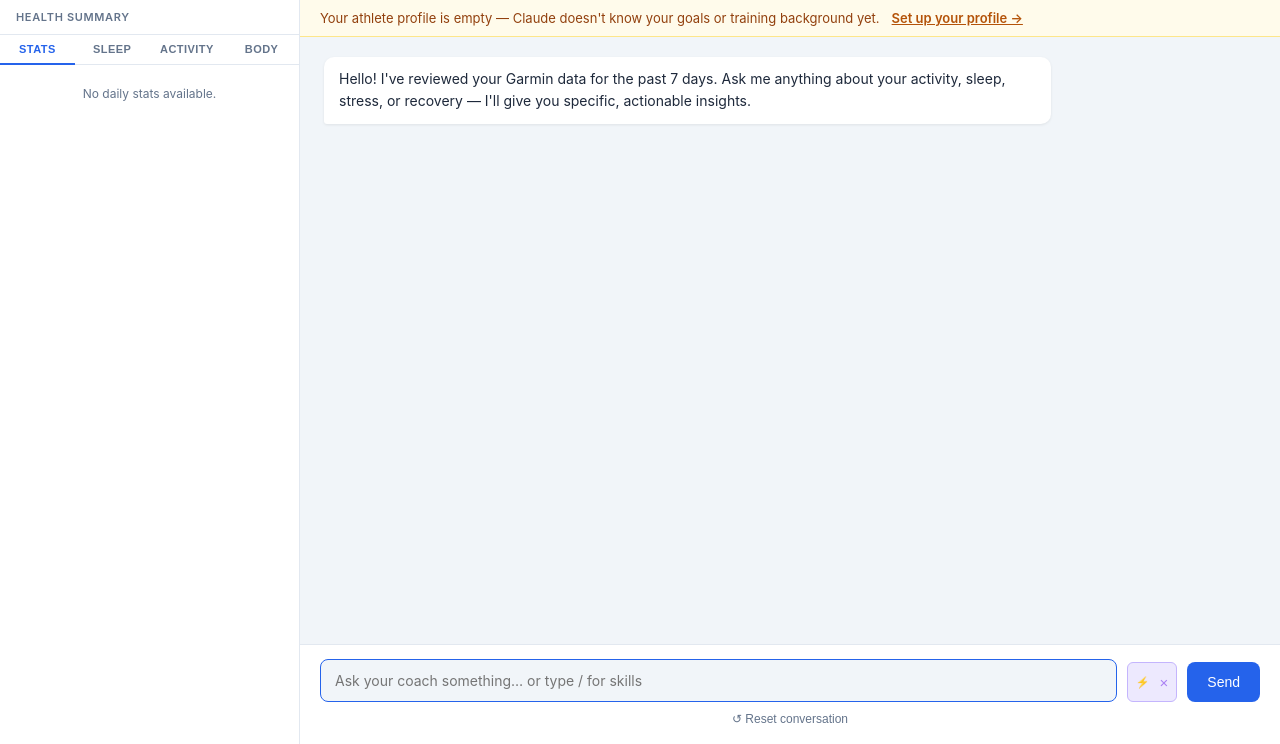
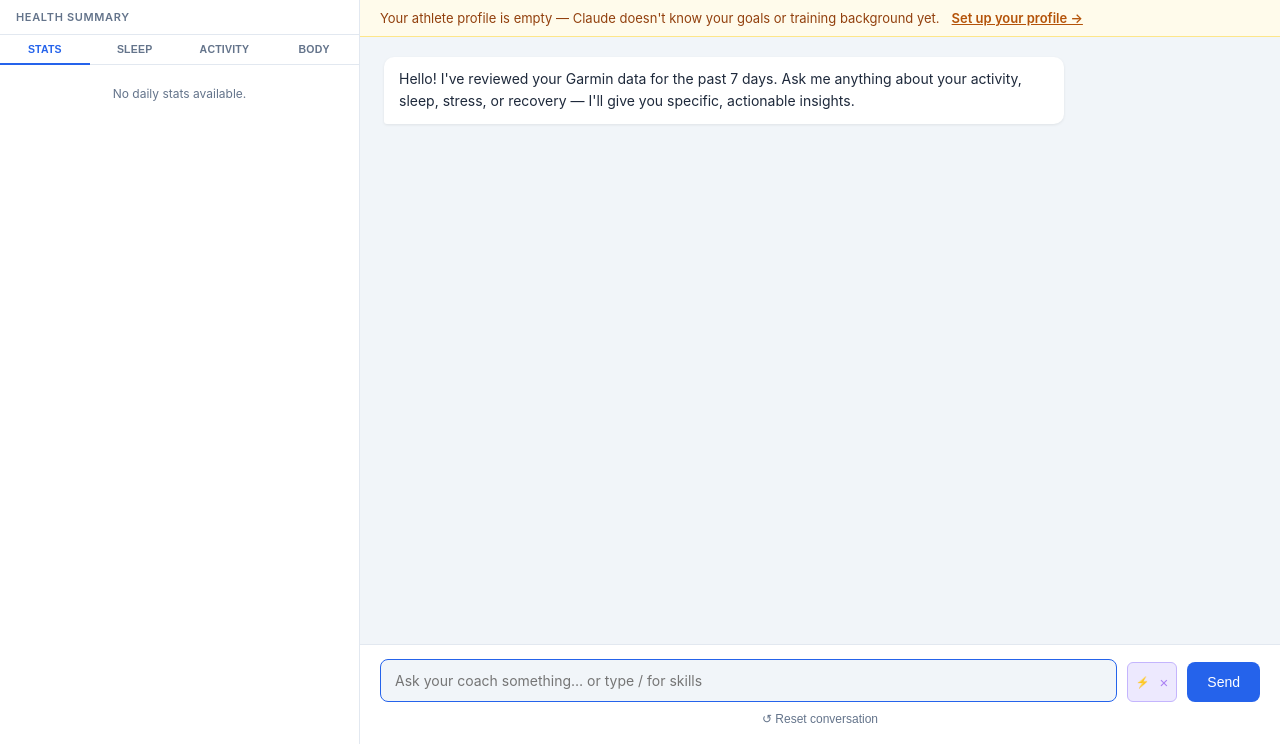
Before and after one commit to duvalcyril/Claude4Garmin, a FastAPI app: template templates/index.html in a window 1280 px wide. Shown: the part 56-800 px from the top of the page. Run offline with FastAPI, Linux system fonts and the light colour scheme; the template is opened without the code that fills it, so the values that code supplies are empty; some libraries are stand-ins or nearby versions.

Commit message:
feat: Adjust sidebar width and refine button styling for improved layout

```diff
--- a/static/style.css
+++ b/static/style.css
@@ -69,7 +69,7 @@ html, body {
 
 /* ── Sidebar ──────────────────────────────────────────────────────── */
 .sidebar {
-  width: 300px;
+  width: 360px;
   flex-shrink: 0;
   background: var(--surface);
   border-right: 1px solid var(--border);
@@ -775,13 +775,16 @@ html, body {
   background: none;
   border: none;
   border-bottom: 2px solid transparent;
-  padding: 8px 4px;
-  font-size: 11px;
+  padding: 8px 2px;
+  font-size: 10.5px;
   font-weight: 600;
-  letter-spacing: .04em;
+  letter-spacing: .02em;
   text-transform: uppercase;
   color: var(--muted);
   cursor: pointer;
+  white-space: nowrap;
+  overflow: hidden;
+  text-overflow: ellipsis;
   transition: color .15s, border-color .15s;
   margin-bottom: -1px;
 }
```
